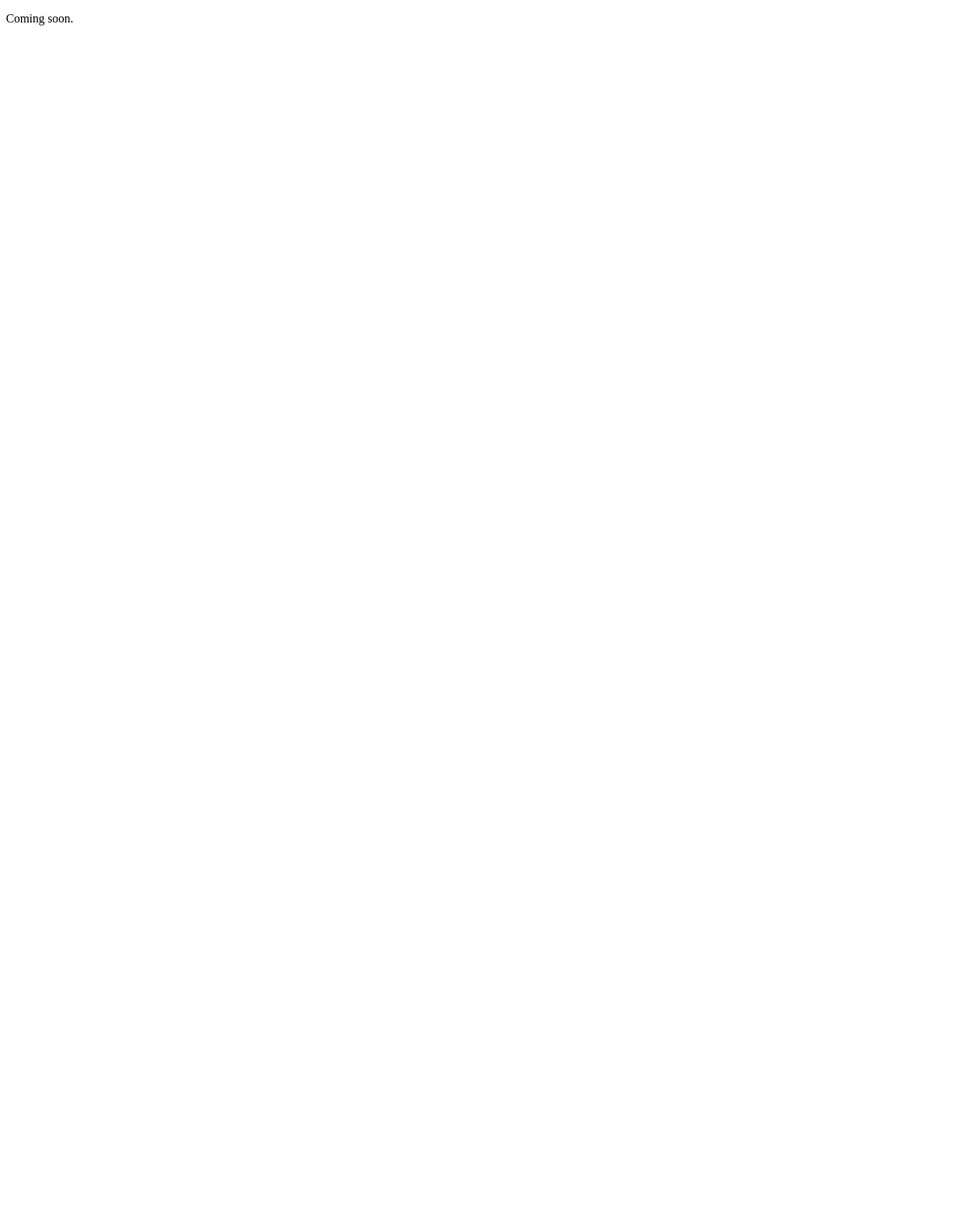
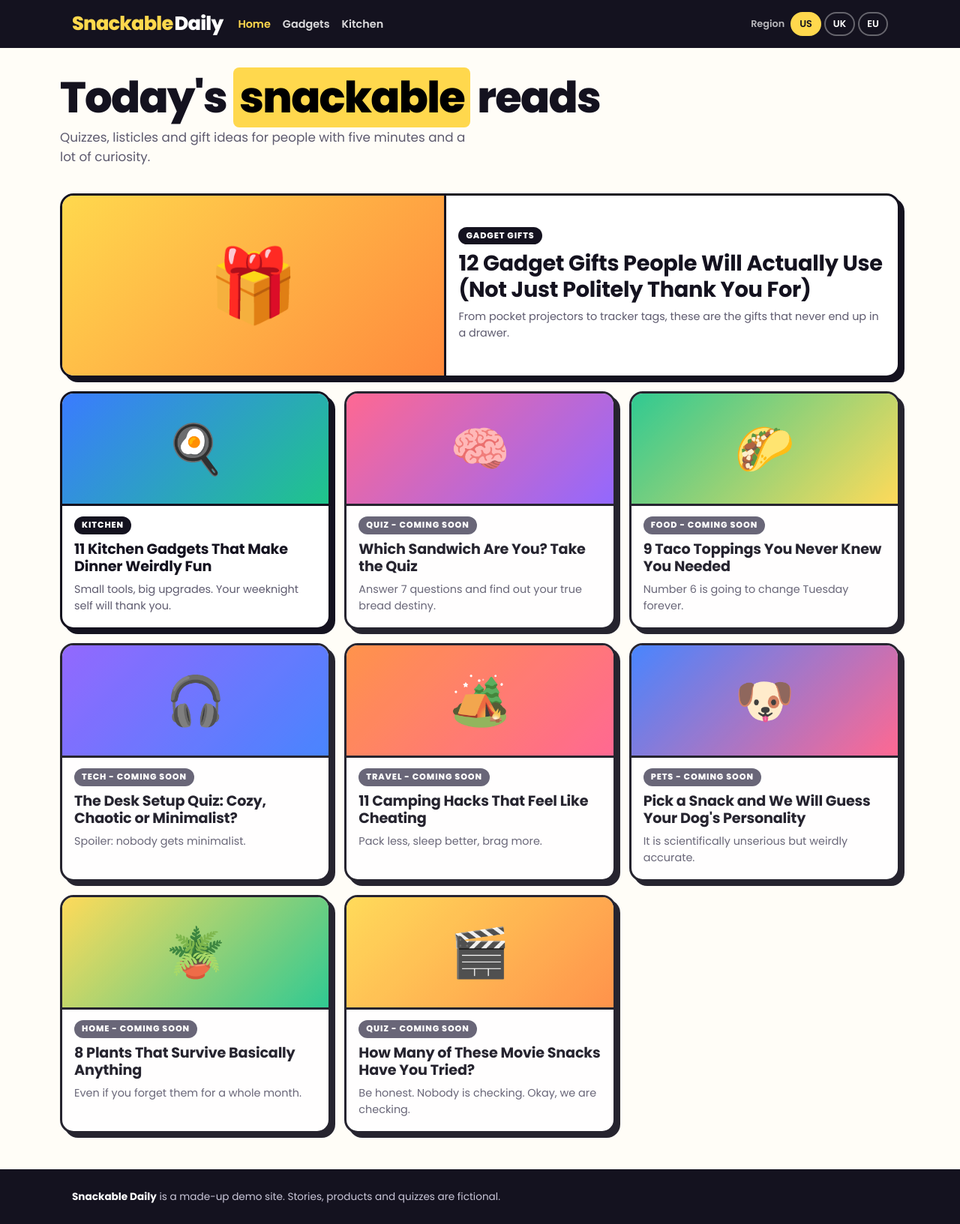
Before and after one commit to Hypromotion-BE/abe-widget-demo, a website: page public/index.html in a window 1280 px wide. Shown: the whole page at 75% size. Before the commit the page ends 800 px from the top, so only its background shows below. Drawn offline with Linux system fonts and the light colour scheme.

Commit message:
Add demo publisher site with login gate and strict CSP

```diff
--- a/public/index.html
+++ b/public/index.html
@@ -4,9 +4,108 @@
 <meta charset="utf-8">
 <meta name="viewport" content="width=device-width, initial-scale=1">
 <meta name="robots" content="noindex, nofollow">
-<title>Coming soon</title>
+<meta name="description" content="Quizzes, listicles and gift ideas for people with five minutes to spare.">
+<title>Snackable Daily - Quizzes, Lists and Gift Ideas</title>
+<link rel="preconnect" href="https://fonts.googleapis.com">
+<link rel="preconnect" href="https://fonts.gstatic.com" crossorigin>
+<link rel="stylesheet" href="https://fonts.googleapis.com/css2?family=Poppins:wght@400;600;700;800&display=swap">
+<link rel="stylesheet" href="styles.css">
 </head>
 <body>
-<p>Coming soon.</p>
+<header class="site-header">
+  <div class="wrap">
+    <a class="brand" href="index.html" data-keep-region>Snackable<span>Daily</span></a>
+    <nav class="topnav" aria-label="Sections">
+      <a href="index.html" data-keep-region aria-current="page">Home</a>
+      <a href="gadget-gifts.html" data-keep-region>Gadgets</a>
+      <a href="kitchen-gear.html" data-keep-region>Kitchen</a>
+    </nav>
+    <div class="region" id="region-switch" role="group" aria-label="Choose region"></div>
+  </div>
+</header>
+<main>
+  <section class="hero wrap">
+    <h1>Today's <mark>snackable</mark> reads</h1>
+    <p>Quizzes, listicles and gift ideas for people with five minutes and a lot of curiosity.</p>
+  </section>
+  <section class="wrap grid" aria-label="Latest stories">
+    <a class="card card-feature" href="gadget-gifts.html" data-keep-region>
+      <div class="card-art g1" aria-hidden="true">🎁</div>
+      <div class="card-body">
+        <span class="tag">Gadget gifts</span>
+        <h2>12 Gadget Gifts People Will Actually Use (Not Just Politely Thank You For)</h2>
+        <p>From pocket projectors to tracker tags, these are the gifts that never end up in a drawer.</p>
+      </div>
+    </a>
+    <a class="card" href="kitchen-gear.html" data-keep-region>
+      <div class="card-art g3" aria-hidden="true">🍳</div>
+      <div class="card-body">
+        <span class="tag">Kitchen</span>
+        <h2>11 Kitchen Gadgets That Make Dinner Weirdly Fun</h2>
+        <p>Small tools, big upgrades. Your weeknight self will thank you.</p>
+      </div>
+    </a>
+    <article class="card soon">
+      <div class="card-art g2" aria-hidden="true">🧠</div>
+      <div class="card-body">
+        <span class="tag">Quiz - coming soon</span>
+        <h2>Which Sandwich Are You? Take the Quiz</h2>
+        <p>Answer 7 questions and find out your true bread destiny.</p>
+      </div>
+    </article>
+    <article class="card soon">
+      <div class="card-art g4" aria-hidden="true">🌮</div>
+      <div class="card-body">
+        <span class="tag">Food - coming soon</span>
+        <h2>9 Taco Toppings You Never Knew You Needed</h2>
+        <p>Number 6 is going to change Tuesday forever.</p>
+      </div>
+    </article>
+    <article class="card soon">
+      <div class="card-art g5" aria-hidden="true">🎧</div>
+      <div class="card-body">
+        <span class="tag">Tech - coming soon</span>
+        <h2>The Desk Setup Quiz: Cozy, Chaotic or Minimalist?</h2>
+        <p>Spoiler: nobody gets minimalist.</p>
+      </div>
+    </article>
+    <article class="card soon">
+      <div class="card-art g6" aria-hidden="true">🏕️</div>
+      <div class="card-body">
+        <span class="tag">Travel - coming soon</span>
+        <h2>11 Camping Hacks That Feel Like Cheating</h2>
+        <p>Pack less, sleep better, brag more.</p>
+      </div>
+    </article>
+    <article class="card soon">
+      <div class="card-art g7" aria-hidden="true">🐶</div>
+      <div class="card-body">
+        <span class="tag">Pets - coming soon</span>
+        <h2>Pick a Snack and We Will Guess Your Dog's Personality</h2>
+        <p>It is scientifically unserious but weirdly accurate.</p>
+      </div>
+    </article>
+    <article class="card soon">
+      <div class="card-art g8" aria-hidden="true">🪴</div>
+      <div class="card-body">
+        <span class="tag">Home - coming soon</span>
+        <h2>8 Plants That Survive Basically Anything</h2>
+        <p>Even if you forget them for a whole month.</p>
+      </div>
+    </article>
+    <article class="card soon">
+      <div class="card-art g1" aria-hidden="true">🎬</div>
+      <div class="card-body">
+        <span class="tag">Quiz - coming soon</span>
+        <h2>How Many of These Movie Snacks Have You Tried?</h2>
+        <p>Be honest. Nobody is checking. Okay, we are checking.</p>
+      </div>
+    </article>
+  </section>
+</main>
+<footer class="site-footer">
+  <div class="wrap"><strong>Snackable Daily</strong> is a made-up demo site. Stories, products and quizzes are fictional.</div>
+</footer>
+<script src="region.js"></script>
 </body>
 </html>
--- /dev/null
+++ b/public/region.js
@@ -0,0 +1,40 @@
+(function () {
+  var REGIONS = ['US', 'UK', 'EU'];
+  var params = new URLSearchParams(window.location.search);
+  var requested = (params.get('region') || '').toUpperCase();
+  var region = REGIONS.indexOf(requested) !== -1 ? requested : 'US';
+
+  function withRegion(href) {
+    var url = new URL(href, window.location.href);
+    url.searchParams.set('region', region);
+    return url.pathname + url.search + url.hash;
+  }
+
+  var switcher = document.getElementById('region-switch');
+  if (switcher) {
+    var label = document.createElement('span');
+    label.className = 'region-label';
+    label.textContent = 'Region';
+    switcher.appendChild(label);
+    REGIONS.forEach(function (code) {
+      var link = document.createElement('a');
+      var url = new URL(window.location.href);
+      url.searchParams.set('region', code);
+      link.href = url.pathname + url.search;
+      link.textContent = code;
+      if (code === region) link.setAttribute('aria-current', 'true');
+      switcher.appendChild(link);
+    });
+  }
+
+  var links = document.querySelectorAll('a[data-keep-region]');
+  for (var i = 0; i < links.length; i++) {
+    links[i].setAttribute('href', withRegion(links[i].getAttribute('href')));
+  }
+
+  var widget = document.createElement('script');
+  widget.src = '/widget/abe-widget.js';
+  widget.defer = true;
+  widget.setAttribute('data-region', region);
+  document.body.appendChild(widget);
+})();
--- /dev/null
+++ b/public/styles.css
@@ -0,0 +1,121 @@
+:root {
+  --ink: #14121f;
+  --paper: #fffdf7;
+  --muted: #5d5a6e;
+  --yellow: #ffd84d;
+  --pink: #ff5c8a;
+  --blue: #3a7bff;
+  --green: #1fc58a;
+  --orange: #ff8a3d;
+  --purple: #8a5cff;
+  --radius: 18px;
+  --font: "Poppins", system-ui, -apple-system, "Segoe UI", Roboto, Helvetica, Arial, sans-serif;
+}
+
+* { box-sizing: border-box; }
+html { -webkit-text-size-adjust: 100%; }
+body {
+  margin: 0;
+  font-family: var(--font);
+  color: var(--ink);
+  background: var(--paper);
+  line-height: 1.55;
+}
+img, svg { max-width: 100%; }
+a { color: inherit; }
+
+.wrap { max-width: 1120px; margin: 0 auto; padding: 0 16px; }
+
+/* Header */
+.site-header { background: var(--ink); color: #fff; position: sticky; top: 0; z-index: 20; }
+.site-header .wrap { display: flex; flex-wrap: wrap; align-items: center; gap: 8px 20px; padding-top: 12px; padding-bottom: 12px; }
+.brand { font-weight: 800; font-size: 1.6rem; letter-spacing: -0.03em; text-decoration: none; color: var(--yellow); }
+.brand span { color: #fff; margin-left: 2px; }
+.topnav { display: flex; gap: 6px 16px; flex-wrap: wrap; font-weight: 600; font-size: 0.9rem; }
+.topnav a { text-decoration: none; opacity: 0.85; }
+.topnav a:hover, .topnav a[aria-current="page"] { opacity: 1; color: var(--yellow); }
+.region { margin-left: auto; display: flex; align-items: center; gap: 4px; font-size: 0.8rem; font-weight: 600; }
+.region-label { opacity: 0.7; margin-right: 4px; }
+.region a {
+  text-decoration: none; padding: 4px 10px; border-radius: 999px;
+  border: 2px solid rgba(255, 255, 255, 0.35); color: #fff;
+}
+.region a:hover { border-color: var(--yellow); }
+.region a[aria-current="true"] { background: var(--yellow); border-color: var(--yellow); color: var(--ink); }
+
+/* Hero */
+.hero { padding: 36px 0 12px; }
+.hero h1 { font-size: clamp(2rem, 6vw, 3.6rem); line-height: 1.05; letter-spacing: -0.03em; margin: 0 0 10px; font-weight: 800; }
+.hero h1 mark { background: var(--yellow); padding: 0 8px; border-radius: 8px; }
+.hero p { color: var(--muted); max-width: 52ch; margin: 0; font-size: 1.05rem; }
+
+/* Card grid */
+.grid { display: grid; gap: 18px; grid-template-columns: 1fr; padding: 24px 0 48px; }
+@media (min-width: 600px) { .grid { grid-template-columns: repeat(2, 1fr); } }
+@media (min-width: 900px) { .grid { grid-template-columns: repeat(3, 1fr); } }
+
+.card {
+  display: flex; flex-direction: column; background: #fff; border-radius: var(--radius);
+  border: 3px solid var(--ink); box-shadow: 6px 6px 0 var(--ink); overflow: hidden;
+  text-decoration: none; color: inherit; transition: transform 0.12s ease, box-shadow 0.12s ease;
+}
+a.card:hover { transform: translate(-2px, -2px); box-shadow: 8px 8px 0 var(--ink); }
+.card-art { display: grid; place-items: center; height: 150px; font-size: 4rem; border-bottom: 3px solid var(--ink); }
+.card-body { padding: 14px 16px 18px; display: flex; flex-direction: column; gap: 8px; flex: 1; }
+.tag { align-self: flex-start; font-size: 0.7rem; font-weight: 800; letter-spacing: 0.08em; text-transform: uppercase; background: var(--ink); color: #fff; padding: 3px 10px; border-radius: 999px; }
+.card h2 { font-size: 1.2rem; line-height: 1.2; margin: 0; letter-spacing: -0.01em; }
+.card p { margin: 0; color: var(--muted); font-size: 0.9rem; }
+.card-feature { grid-column: 1 / -1; }
+@media (min-width: 900px) {
+  .card-feature { flex-direction: row; }
+  .card-feature .card-art { height: auto; min-height: 240px; width: 46%; font-size: 6rem; border-bottom: 0; border-right: 3px solid var(--ink); }
+  .card-feature h2 { font-size: 1.8rem; }
+  .card-feature .card-body { justify-content: center; }
+}
+
+.g1 { background: linear-gradient(135deg, #ffd84d, #ff8a3d); }
+.g2 { background: linear-gradient(135deg, #ff5c8a, #8a5cff); }
+.g3 { background: linear-gradient(135deg, #3a7bff, #1fc58a); }
+.g4 { background: linear-gradient(135deg, #1fc58a, #ffd84d); }
+.g5 { background: linear-gradient(135deg, #8a5cff, #3a7bff); }
+.g6 { background: linear-gradient(135deg, #ff8a3d, #ff5c8a); }
+.g7 { background: linear-gradient(135deg, #3a7bff, #ff5c8a); }
+.g8 { background: linear-gradient(135deg, #ffd84d, #1fc58a); }
+
+.soon { opacity: 0.92; }
+.soon .tag { background: var(--muted); }
+
+/* Article */
+.article { max-width: 760px; margin: 0 auto; padding: 28px 16px 56px; }
+.crumbs { font-size: 0.85rem; color: var(--muted); margin-bottom: 8px; }
+.crumbs a { font-weight: 600; }
+.article h1 { font-size: clamp(1.9rem, 5.5vw, 3rem); line-height: 1.08; letter-spacing: -0.03em; margin: 0 0 12px; font-weight: 800; }
+.byline { color: var(--muted); font-size: 0.9rem; margin: 0 0 22px; }
+.lede { font-size: 1.1rem; }
+.article-hero { display: grid; place-items: center; height: 200px; border-radius: var(--radius); border: 3px solid var(--ink); font-size: 5rem; margin: 18px 0 26px; box-shadow: 6px 6px 0 var(--ink); }
+
+.list { list-style: none; counter-reset: item; margin: 0; padding: 0; display: grid; gap: 22px; }
+.list li {
+  counter-increment: item; position: relative; background: #fff; border: 3px solid var(--ink);
+  border-radius: var(--radius); padding: 18px 18px 18px 18px; box-shadow: 5px 5px 0 var(--ink);
+}
+.list li::before {
+  content: counter(item); position: absolute; top: -16px; left: 14px; width: 40px; height: 40px;
+  display: grid; place-items: center; background: var(--pink); color: #fff; font-weight: 800;
+  border: 3px solid var(--ink); border-radius: 50%;
+}
+.list li:nth-child(3n+2)::before { background: var(--blue); }
+.list li:nth-child(3n)::before { background: var(--green); }
+.item-head { display: flex; align-items: center; gap: 14px; margin-top: 8px; }
+.item-icon { flex: none; width: 64px; height: 64px; display: grid; place-items: center; font-size: 2rem; border-radius: 14px; border: 3px solid var(--ink); }
+.list h2 { font-size: 1.25rem; line-height: 1.2; margin: 0; letter-spacing: -0.01em; }
+.list p { margin: 10px 0 0; }
+.meta { display: flex; flex-wrap: wrap; gap: 6px; margin-top: 12px; }
+.pill { font-size: 0.75rem; font-weight: 700; padding: 3px 10px; border-radius: 999px; background: var(--yellow); border: 2px solid var(--ink); }
+
+.next { margin-top: 36px; padding: 18px; border-radius: var(--radius); border: 3px solid var(--ink); background: var(--yellow); box-shadow: 5px 5px 0 var(--ink); font-weight: 700; }
+.next a { text-decoration-thickness: 3px; }
+
+/* Footer */
+.site-footer { background: var(--ink); color: #c9c6d8; font-size: 0.85rem; padding: 26px 0; }
+.site-footer strong { color: #fff; }
```
Also changed, not shown: middleware.js (added, +52 -0 lines), package.json (added, +8 -0 lines), public/gadget-gifts.html (added, +103 -0 lines), public/kitchen-gear.html (added, +98 -0 lines), public/widget/README.txt (added), vercel.json, 2 other files.
